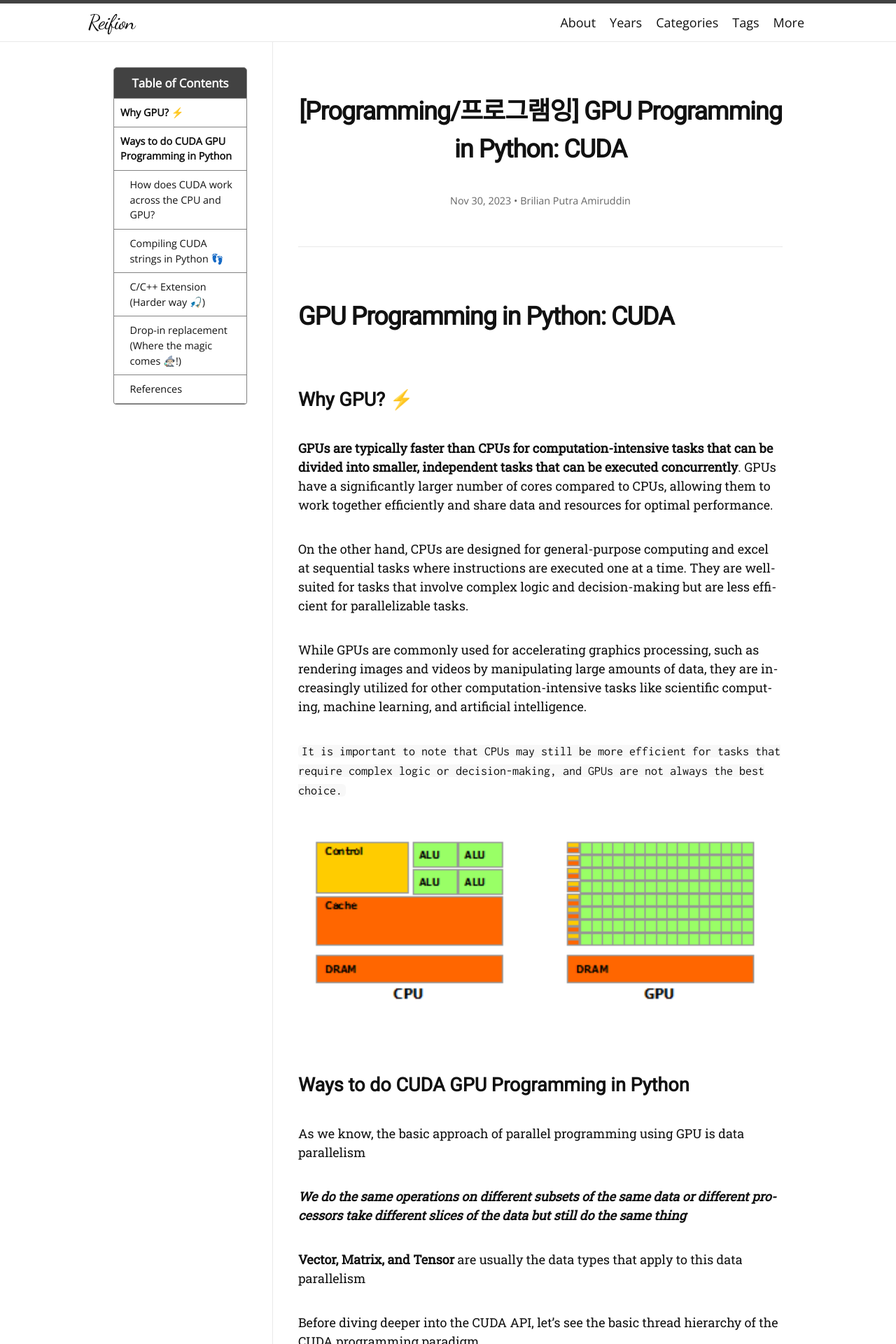
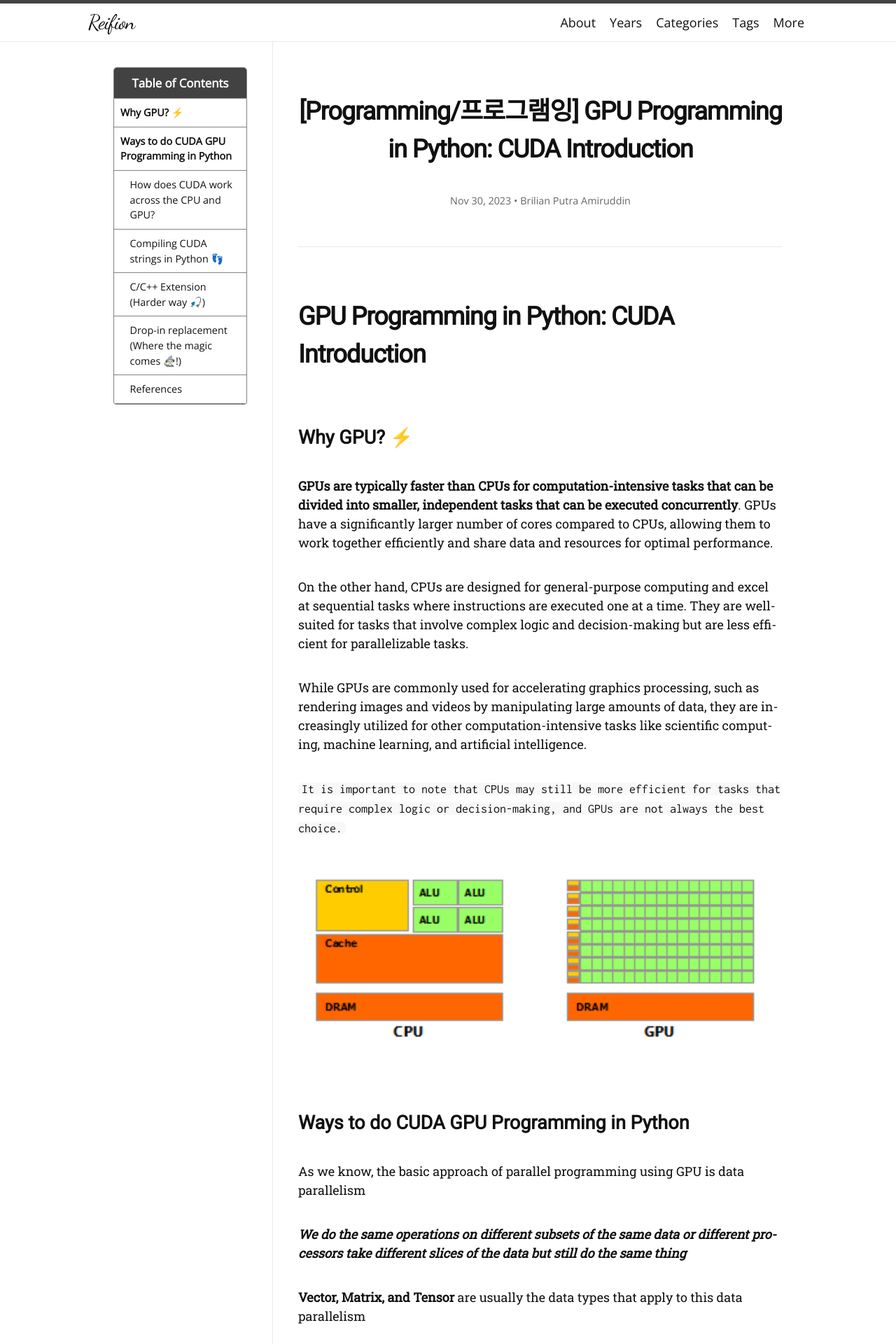
Before and after one commit to brilianputraa/brilianamiruddin.github.io, a Jekyll site: the page built from _posts/2023-11-30-python-cuda.md, in a window 1280 px wide. Shown: the top 1920 px of the page at 70% size. Built offline with Jekyll 4.4.1, drawn with Linux system fonts in a browser that asks for light colours; nearby versions of some CDN libraries; some web fonts are replaced; some of the changed text lies outside the part shown.

Commit message:
Update 2023-11-30-python-cuda.md

```diff
--- a/_posts/2023-11-30-python-cuda.md
+++ b/_posts/2023-11-30-python-cuda.md
@@ -1,6 +1,6 @@
 ---
 layout: post
-title: "[Programming/프로그램잉] GPU Programming in Python: CUDA"
+title: "[Programming/프로그램잉] GPU Programming in Python: CUDA Introduction"
 toc: true
 mathjax: true
 categories: study-log
@@ -8,7 +8,7 @@ author:
   - Brilian Putra Amiruddin
 tags: [parallel programming,python,cuda,gpu]
 ---
-# GPU Programming in Python: CUDA
+# GPU Programming in Python: CUDA Introduction
 
 ## Why GPU? ⚡
 
```
